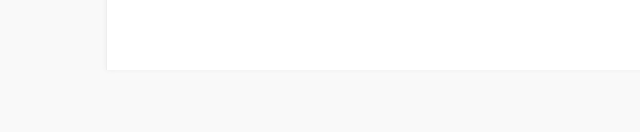
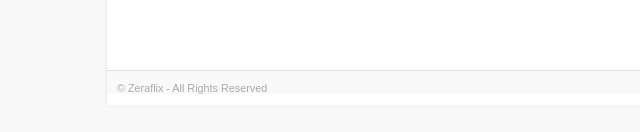
Before and after one commit to BernardJeremy/zeraflix-react, a React (Create React App) app: page / in a window 1280 px wide. Shown: the part 214-346 px from the top of the page, without its empty margins (272-912 px from the left). Built offline with nearby package versions, Linux system fonts and the light colour scheme; no server answers.

Commit message:
Add footer

```diff
--- a/public/css/style.css
+++ b/public/css/style.css
@@ -325,7 +325,6 @@ footer{
 	border-top:1px solid #ddd;
 	background:#f9f9f9;
 	color:#7d7d7d;
-	padding:30px 0 0 30px;
 	position:relative;
 }
 footer ul{
--- /dev/null
+++ b/src/components/Footer/Footer.js
@@ -0,0 +1,17 @@
+import React from 'react';
+import PropTypes from 'prop-types';
+
+const Footer = (props) => (
+  <footer>
+    <div className="clearFloat"></div>
+    <div className="copy">
+      <p>&copy; {props.appLabel} - All Rights Reserved</p>
+    </div>
+  </footer>
+);
+
+Footer.propTypes = {
+  appLabel: PropTypes.string.isRequired,
+};
+
+export default Footer;
--- a/src/containers/VideosList/VideosList.js
+++ b/src/containers/VideosList/VideosList.js
@@ -11,6 +11,7 @@ import formatVideoData from '../../tools/formatVideoData';
 import TwitchApi from '../../webservices/Twitch';
 import DetailsModal from './DetailsModal/DetailsModal';
 import Pagination from './Pagination/Pagination';
+import Footer from '../../components/Footer/Footer';
 
 
 class VideosList extends React.Component {
@@ -59,6 +60,7 @@ class VideosList extends React.Component {
           }
         </section>
         <Pagination />
+        <Footer appLabel="Zeraflix"/>
         {(() => {
           if (this.props.isDetailsModalOpen) {
             return (
```
Also changed, not shown: src/containers/App/App.js (+5 -5 lines).
